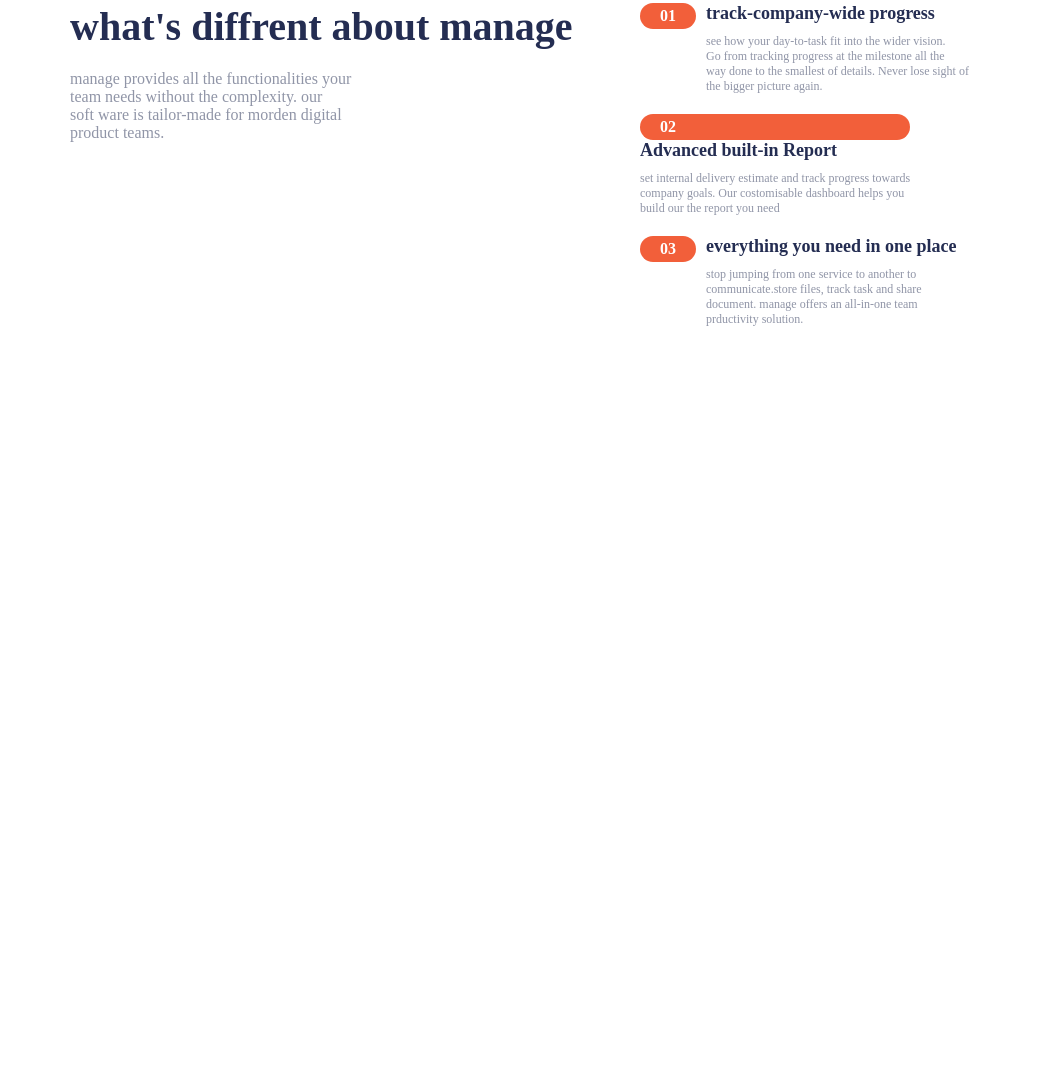
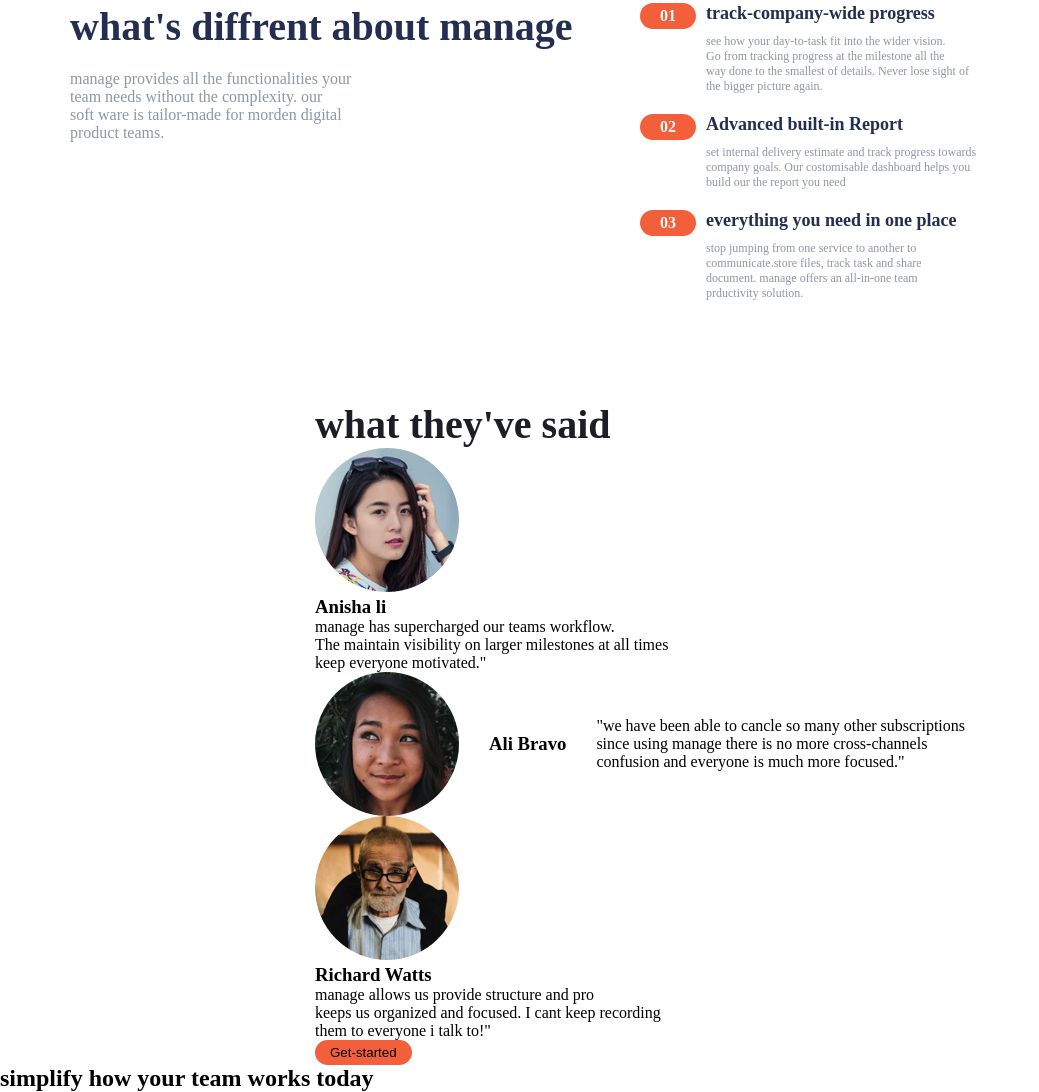
Before and after one commit to puritycreative/MANAGEE, a plain HTML site: page manage.html in a window 1280 px wide. Shown: the part 791-1883 px from the top of the page, without its empty margins (0-1039 px from the left). Before the commit the page ends 1218 px from the top, so only its background shows below. Drawn offline with Linux system fonts and the light colour scheme.

Commit message:
started section 3

```diff
--- a/manage.css
+++ b/manage.css
@@ -132,7 +132,7 @@ nav {
     gap: 20px;
 }
 
-.no-1, .n0-2, .no-3 {
+.no-1, .no-2, .no-3 {
     display: flex;
     flex-direction: row;
     align-items: start;
@@ -166,3 +166,23 @@ nav {
     color: var(--dark-Grayish-Blue);
     font-size: 12px;
 }
+
+#section-3 {
+    /* border: 3px solid black; */
+    display: flex;
+    flex-direction: column;
+    align-items: center;
+    gap: 50px;
+
+}
+
+ #section-3 h1 {
+    font-size: 40px;
+    color: var(--very-Dark-Blue);
+ }
+.ali {
+    display: flex;
+    flex-direction: row;
+    align-items: center;
+    gap: 30px;
+}
--- a/manage.html
+++ b/manage.html
@@ -104,9 +104,62 @@
                 </div>
             </div>
         </div>
+    </section>
+
+    <section id="section-3">
+        <!-- This is my section 3 -->
+        <div class="third-section">
+            <h1>what they've said</h1>
+
+            <div>
+                <div>
+                    <img src="resources/avatar-anisha.png"alt="">
+
+                    <h3>Anisha li</h3>
+                    <p>
+                        manage has supercharged our teams workflow.<br>
+                        The maintain visibility on larger milestones at all times <br>
+                        keep everyone motivated."
+                    </p>
+                </div>
+
+                <div class="ali">
+                    <img src="resources/avatar-ali.png" alt="">
+                    <h3>Ali Bravo</h3>
+
+                    <p>
+                        "we have been able to cancle so many other subscriptions <br>
+                        since using manage there is no more cross-channels <br>
+                        confusion and everyone is much more focused."
+                    </p>
+                </div>
+
+                <div class="richard">
+                    <img src="resources/avatar-richard.png" alt="">
+
+                    <h3>Richard Watts</h3>
+                    <p>
+                        manage allows us provide structure and pro <br>
+                        keeps us organized and focused. I cant keep recording <br>
+                        them to everyone i talk to!"
+                    </p>
+
+                    <button id="get-started">Get-started</button>
+                </div>
+            </div>
+
+
+
+        </div>
+    </section>
+
+    <section class="section-4">
+        <h1>simplify how your team works today</h1>
+
 
     </section>
 
 
+
 </body>
 </html>
```
